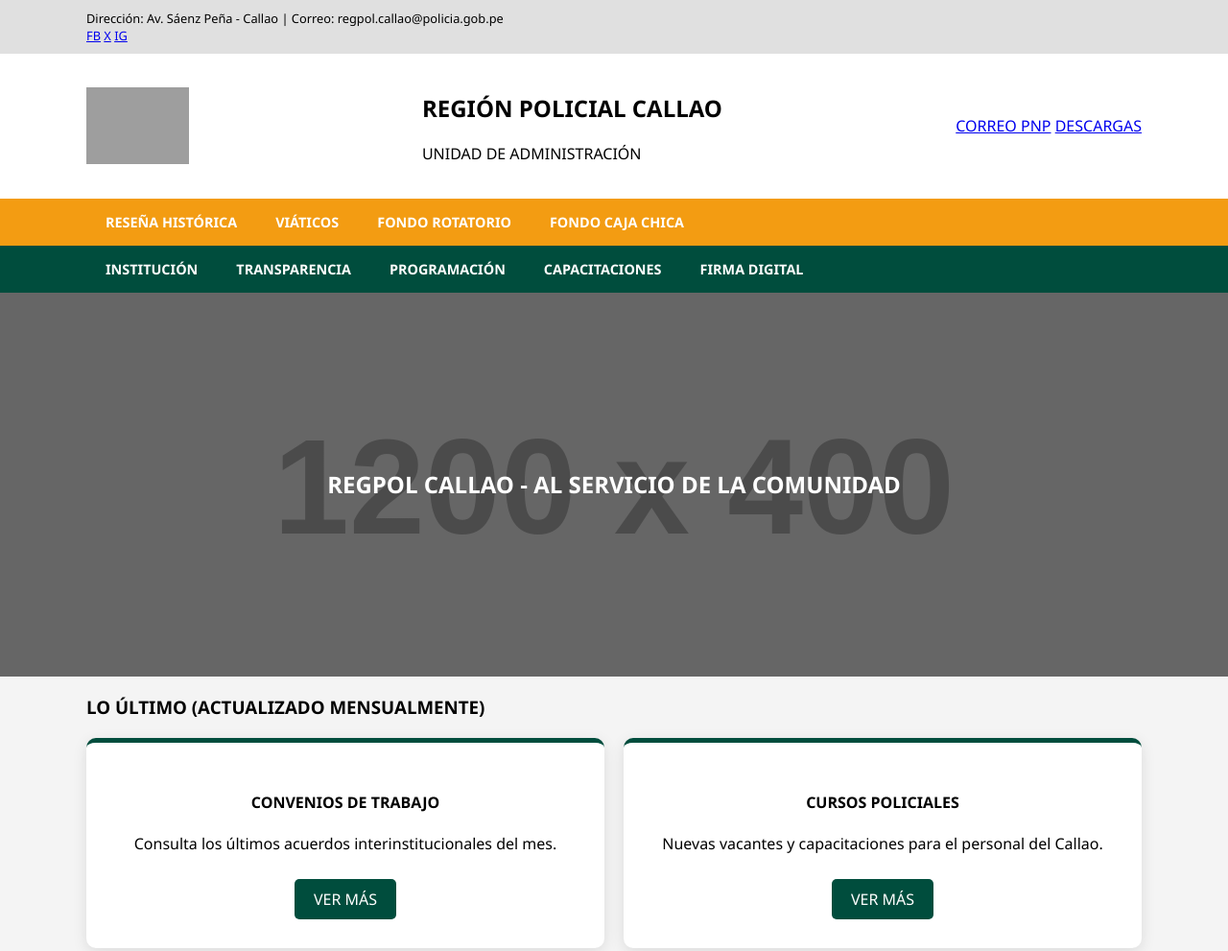
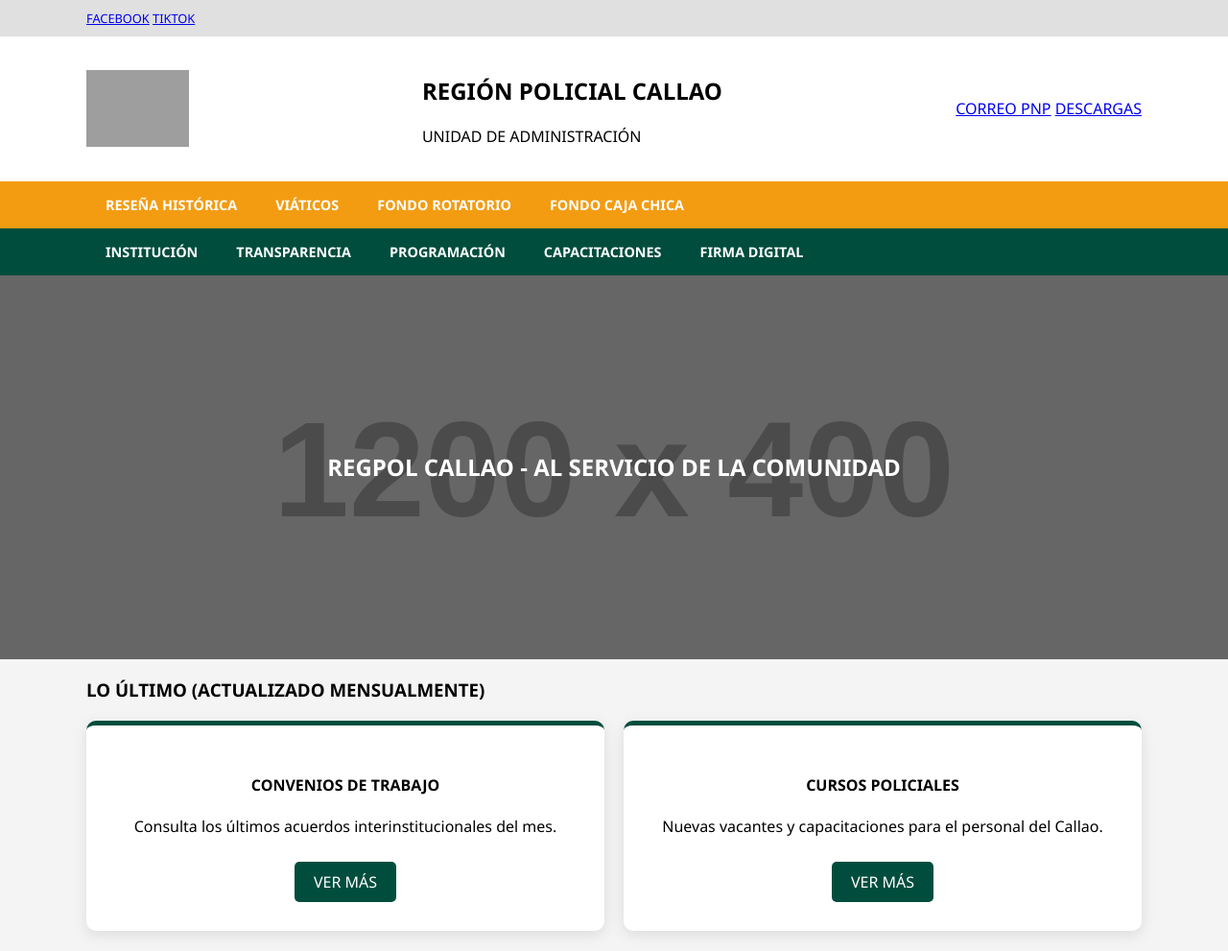
Before and after one commit to ANTHONY109823/REGPOL_CALLAO, a plain HTML site: page index.html in a window 1280 px wide. Shown: the top 991 px of the page at 96% size. Drawn offline with Linux system fonts and the light colour scheme; grey boxes are pictures that could not be loaded; placeholder pictures from the web are drawn by us.

Commit message:
Corrección de nombres

```diff
--- a/index.html
+++ b/index.html
@@ -6,17 +6,17 @@
     <title>REGPOL CALLAO - PNP</title>
     <link rel="stylesheet" href="style.css">
     <!-- Iconos -->
-    <script src="https://kit.fontawesome.com/your-code.js" crossorigin="anonymous"></script>
+    <script src="https://icon-icons.com/icon/facebook/53612" crossorigin="anonymous"></script>
 </head>
 <body>
 
     <!-- Barra Superior -->
     <header class="top-bar">
         <div class="container">
-            <span>Dirección: Av. Sáenz Peña - Callao | Correo: regpol.callao@policia.gob.pe</span>
+            <span></span>
             <div class="social-icons">
                 <!-- Enlaces reales de la PNP -->
-                <a href="#">FB</a> <a href="#">X</a> <a href="#">IG</a>
+                <a href="#">FACEBOOK</a> <a href="#">TIKTOK</a>
             </div>
         </div>
     </header>
```
Also changed, not shown: img/Imagen1.jpg (added), img/regpol callao.jpg (added).
